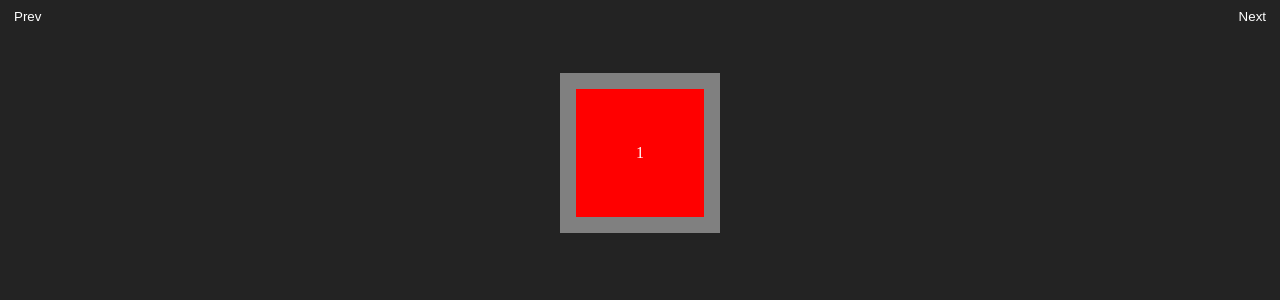
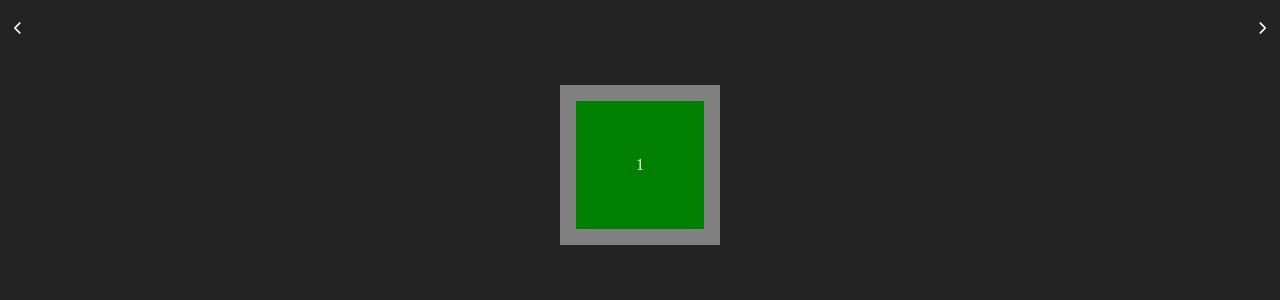
Before and after one commit to Mwalbyy/spring-components, a React (Create React App) app: page / in a window 1280 px wide. Shown: the top 300 px of the page. Built offline with nearby package versions, Linux system fonts and the light colour scheme.

Commit message:
framer motion implimented and carousel is working

```diff
--- a/package.json
+++ b/package.json
@@ -3,6 +3,7 @@
   "version": "0.1.0",
   "private": true,
   "dependencies": {
+    "framer-motion": "^7.2.0",
     "react": "^18.2.0",
     "react-dom": "^18.2.0",
     "react-scripts": "5.0.1",
--- a/public/index.html
+++ b/public/index.html
@@ -10,33 +10,13 @@
       content="Web site created using create-react-app"
     />
     <link rel="apple-touch-icon" href="%PUBLIC_URL%/logo192.png" />
-    <!--
-      manifest.json provides metadata used when your web app is installed on a
-      user's mobile device or desktop. See https://developers.google.com/web/fundamentals/web-app-manifest/
-    -->
-    <!--
-      Notice the use of %PUBLIC_URL% in the tags above.
-      It will be replaced with the URL of the `public` folder during the build.
-      Only files inside the `public` folder can be referenced from the HTML.
+    <script src="https://kit.fontawesome.com/d37a9fd266.js" crossorigin="anonymous"></script>
 
-      Unlike "/favicon.ico" or "favicon.ico", "%PUBLIC_URL%/favicon.ico" will
-      work correctly both with client-side routing and a non-root public URL.
-      Learn how to configure a non-root public URL by running `npm run build`.
-    -->
-    <title>React App</title>
+    <title>Framer Motion</title>
   </head>
   <body>
     <noscript>You need to enable JavaScript to run this app.</noscript>
     <div id="root"></div>
-    <!--
-      This HTML file is a template.
-      If you open it directly in the browser, you will see an empty page.
 
-      You can add webfonts, meta tags, or analytics to this file.
-      The build step will place the bundled scripts into the <body> tag.
-
-      To begin the development, run `npm start` or `yarn start`.
-      To create a production bundle, use `npm run build` or `yarn build`.
-    -->
   </body>
 </html>
--- a/src/components/carousel/Carousel.js
+++ b/src/components/carousel/Carousel.js
@@ -1,24 +1,33 @@
 import { React, useState } from "react";
+import { motion } from "framer-motion";
 
 export default function Carousel() {
   let [count, setCount] = useState(1);
+
 
   return (
     <>
       <div className="carousel">
         <button onClick={() => setCount(count - 1)} className="carousel__btn">
-          Prev
+        <i class="fa-solid fa-chevron-left"></i>
         </button>
         <button onClick={() => setCount(count + 1)} className="carousel__btn">
-          Next
+        <i class="fa-solid fa-chevron-right"></i>
         </button>
       </div>
       <div className="carousel__container">
         <div className="carousel__div">
-          <div className="carousel__div__count">{count}</div>
+          <motion.div
+          key={count}
+          initial={{ x: 100 }}
+          animate={{ x: 0 }}
+          className={`carousel__div__count ${colors[Math.abs(count) % 4]}`}>{count}</motion.div>
         </div>
       </div>
     </>
   );
 }
+
+let colors = ["red", "green", "blue", "yellow"];
+
 // https://www.youtube.com/watch?v=aV2YJuxQ2vo&ab_channel=SamSelikoff
--- a/src/styles.css
+++ b/src/styles.css
@@ -11,6 +11,7 @@ body {
       -ms-flex-pack: justify;
           justify-content: space-between;
   color: white;
+  margin-top: 20px;
 }
 
 .carousel__btn {
@@ -51,7 +52,6 @@ body {
 .carousel__div__count {
   width: 8rem;
   height: 8rem;
-  background-color: red;
   display: -webkit-box;
   display: -ms-flexbox;
   display: flex;
@@ -62,4 +62,20 @@ body {
       -ms-flex-align: center;
           align-items: center;
 }
+
+.red {
+  background-color: red;
+}
+
+.green {
+  background-color: green;
+}
+
+.blue {
+  background-color: blue;
+}
+
+.yellow {
+  background-color: yellow;
+}
 /*# sourceMappingURL=styles.css.map */
--- a/src/styles.sass
+++ b/src/styles.sass
@@ -11,6 +11,7 @@ body
     display: flex
     justify-content: space-between
     color: white
+    margin-top: 20px
     &__btn
         background-color: transparent
         border: none
@@ -27,7 +28,14 @@ body
         &__count
             width: 8rem
             height: 8rem
-            background-color: red
             @include center
 
-//
+// colors
+.red
+    background-color: red
+.green
+    background-color: green
+.blue
+    background-color: blue
+.yellow
+    background-color: yellow
```
Also changed, not shown: 2 other files (tests, documents, lock files or other folders).
